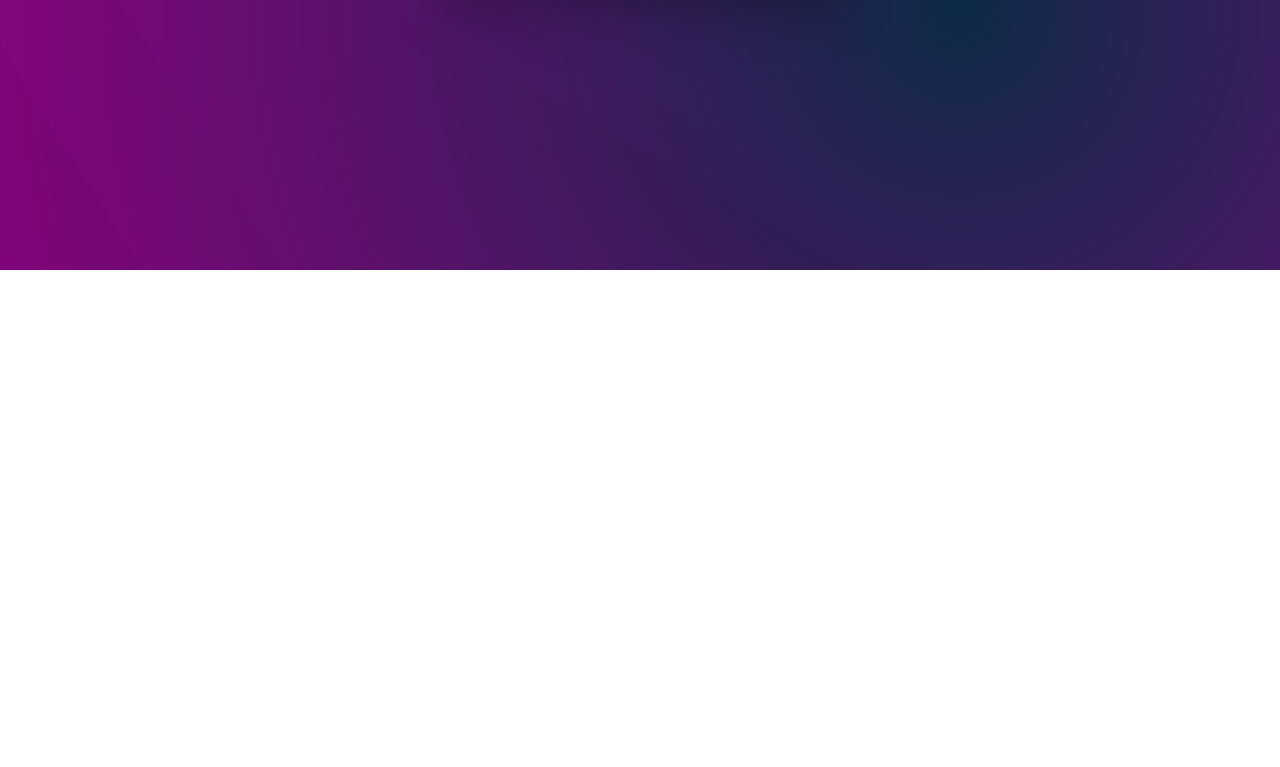
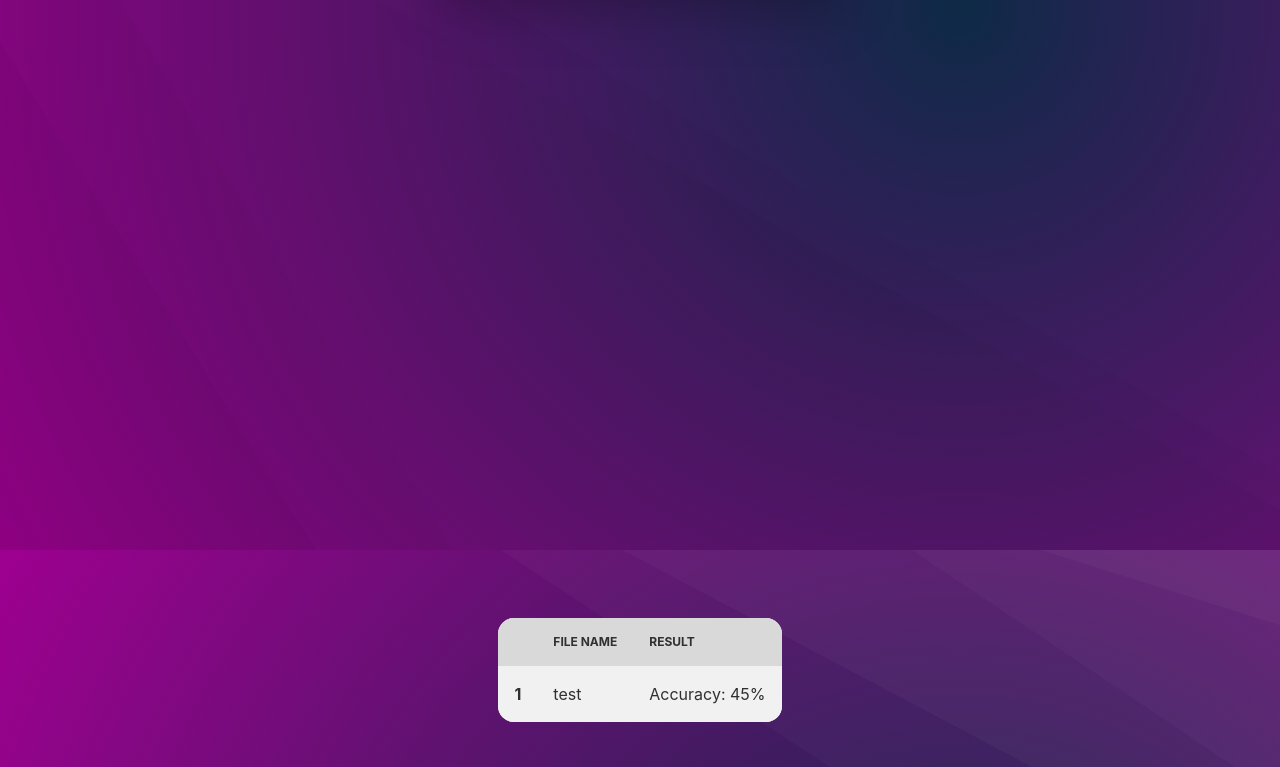
Before and after one commit to Omar-Aly-Ahmed/CSV-Processor, a Next.js app in the folder client/: page / in a window 1280 px wide. Shown: the part 530-1297 px from the top of the page. Before the commit the page ends 800 px from the top, so only its background shows below. Built offline with nearby package versions, Linux system fonts and the light colour scheme.

Commit message:
Adding Table components

```diff
--- a/client/components/FileUploader.jsx
+++ b/client/components/FileUploader.jsx
@@ -3,29 +3,29 @@ import FilePhoto from "../assets/file-photo.png";
 
 const FileUploader = () => {
   return (
-    <div class="h-screen flex items-center overflow-hidden">
-      <div class="absolute inset-0 w-full h-full m-auto"></div>
-      <div class="m-auto px-6 sm:px-0 sm:w-8/12 md:w-7/12 lg:w-6/12 xl:w-4/12">
-        <div class="relative group w-full h-64 flex justify-center items-center">
-          <div class="absolute inset-0 w-full h-full rounded-xl bg-white bg-opacity-80 shadow-2xl backdrop-blur-xl group-hover:bg-opacity-80 group-hover:scale-110 transition duration-300"></div>
+    <div className="h-screen flex items-center overflow-hidden">
+      <div className="absolute inset-0 w-full h-full m-auto"></div>
+      <div className="m-auto px-6 sm:px-0 sm:w-8/12 md:w-7/12 lg:w-6/12 xl:w-4/12">
+        <div className="relative group w-full h-64 flex justify-center items-center">
+          <div className="absolute inset-0 w-full h-full rounded-xl bg-white bg-opacity-80 shadow-2xl backdrop-blur-xl group-hover:bg-opacity-80 group-hover:scale-110 transition duration-300"></div>
           <input
             accept=".csv"
-            class="relative z-10 opacity-0 h-full w-full cursor-pointer"
+            className="relative z-10 opacity-0 h-full w-full cursor-pointer"
             type="file"
             name="bgfile"
             id="bgfile"
           ></input>
-          <div class="absolute m-auo flex items-center justify-center">
-            <div class="space-y text-center">
+          <div className="absolute m-auo flex items-center justify-center">
+            <div className="space-y text-center">
               <Image
                 src={FilePhoto}
                 height={150}
                 width={150}
                 alt="illustration"
               />
-              <p class="text-gray-700 text-lg">
+              <p className="text-gray-700 text-lg">
                 Drag and drop a file or <br />{" "}
-                <p class="text-blue-500"> Upload a file </p>
+                <p className="text-blue-500"> Upload a file </p>
               </p>
             </div>
           </div>
--- /dev/null
+++ b/client/components/Table.jsx
@@ -0,0 +1,25 @@
+import TableEntry from "./TableEntry";
+const Table = () => {
+    return (
+        <div className="h-screen flex items-center overflow-hidden" >
+            <div className="relative group w-full h-64 flex justify-center items-center">
+                <div className="overflow-x-auto">
+                    <table className="table w-full">
+                        <thead data-theme="autumn">
+                            <tr>
+                                <th></th>
+                                <th>File Name</th>
+                                <th>Result</th>
+                            </tr>
+                        </thead>
+                        <tbody data-theme="autumn">
+                            <TableEntry id="1" fileName="test" result="Accuracy: 45%" />
+                        </tbody>
+                    </table>
+                </div>
+            </div>
+        </div>
+
+    );
+};
+export default Table;
--- /dev/null
+++ b/client/components/TableEntry.jsx
@@ -0,0 +1,10 @@
+const TableEntry = ({ id, fileName, result }) => {
+    return (
+        <tr className="hover">
+            <th>{id}</th>
+            <td>{fileName}</td>
+            <td>{result}</td>
+        </tr>
+    );
+};
+export default TableEntry;
--- a/client/package.json
+++ b/client/package.json
@@ -10,7 +10,7 @@
   },
   "dependencies": {
     "daisyui": "^2.24.0",
-    "next": "12.2.5",
+    "next": "^12.2.5",
     "react": "18.2.0",
     "react-dom": "18.2.0"
   },
--- a/client/pages/index.js
+++ b/client/pages/index.js
@@ -2,8 +2,13 @@ import Head from 'next/head'
 import Image from 'next/image'
 import styles from '../styles/Home.module.css'
 import FileUploader from '../components/FileUploader'
+import Table from '../components/Table'
 export default function Home() {
   return (
-    <FileUploader></FileUploader>
+    <div>
+      <FileUploader />
+      <Table />
+    </div>
+
   )
 }
--- a/client/tailwind.config.js
+++ b/client/tailwind.config.js
@@ -14,5 +14,5 @@ module.exports = {
     },
     extend: {},
   },
-  plugins: [],
+  plugins: [require("daisyui")],
 }
```
Also changed, not shown: 2 other files (tests, documents, lock files or other folders).
